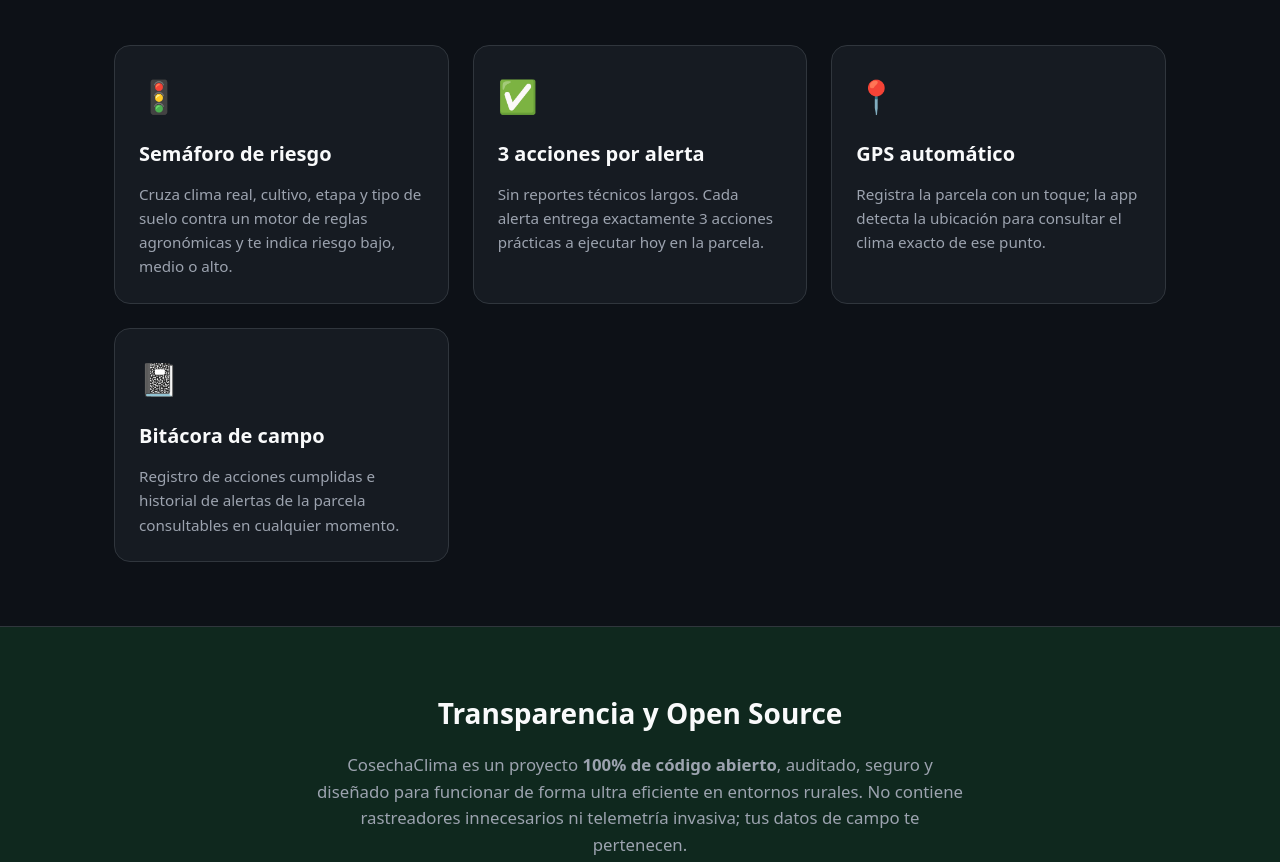
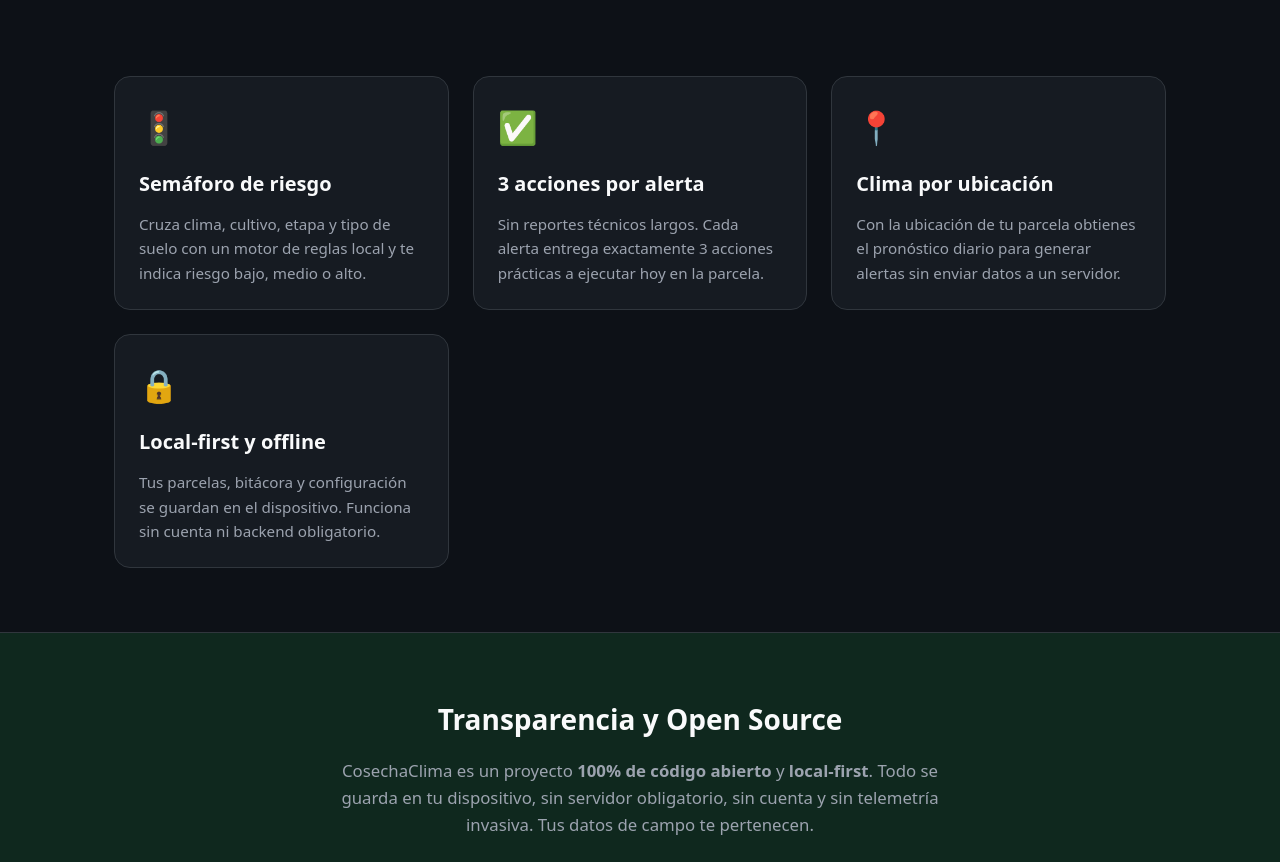
Before and after one commit to Abemilek/CosechaClima, an Astro site: page / in a window 1280 px wide. Shown: the part 700-1562 px from the top of the page. Built offline with nearby package versions, Linux system fonts and the light colour scheme; Astro itself is replaced by a stand-in of ours.

Commit message:
chore(landing): update to reflect local-first app, remove animations

```diff
--- a/src/layouts/Layout.astro
+++ b/src/layouts/Layout.astro
@@ -63,8 +63,6 @@
     font-family: system-ui, -apple-system, BlinkMacSystemFont, 'Segoe UI', Roboto, Oxygen, Ubuntu, Cantarell, 'Open Sans', 'Helvetica Neue', sans-serif;
     background: var(--bg-color);
     color: var(--text-primary);
-    scroll-behavior: smooth;
-    transition: background-color 0.3s ease, color 0.3s ease;
   }
 
   body {
--- a/src/pages/index.astro
+++ b/src/pages/index.astro
@@ -45,7 +45,7 @@
       <p class="location-tag">📍 Carazo, Nicaragua · Monitoreo Agrícola</p>
       <h2 class="hero-title">Tu semáforo de decisiones climáticas para el campo</h2>
       <p class="hero-subtitle">
-        CosechaClima traduce el clima en 3 acciones concretas para tu parcela — sin necesidad de un técnico agronómico presente todos los días.
+        CosechaClima traduce el clima en 3 acciones concretas para tu parcela. 100% local-first, sin servidor, sin cuenta y tus datos quedan en tu dispositivo.
       </p>
 
       <div class="hero-actions">
@@ -68,7 +68,7 @@
         <article class="feature-card">
           <div class="card-icon">🚦</div>
           <h3>Semáforo de riesgo</h3>
-          <p>Cruza clima real, cultivo, etapa y tipo de suelo contra un motor de reglas agronómicas y te indica riesgo bajo, medio o alto.</p>
+          <p>Cruza clima, cultivo, etapa y tipo de suelo con un motor de reglas local y te indica riesgo bajo, medio o alto.</p>
         </article>
 
         <article class="feature-card">
@@ -79,14 +79,14 @@
 
         <article class="feature-card">
           <div class="card-icon">📍</div>
-          <h3>GPS automático</h3>
-          <p>Registra la parcela con un toque; la app detecta la ubicación para consultar el clima exacto de ese punto.</p>
+          <h3>Clima por ubicación</h3>
+          <p>Con la ubicación de tu parcela obtienes el pronóstico diario para generar alertas sin enviar datos a un servidor.</p>
         </article>
 
         <article class="feature-card">
-          <div class="card-icon">📓</div>
-          <h3>Bitácora de campo</h3>
-          <p>Registro de acciones cumplidas e historial de alertas de la parcela consultables en cualquier momento.</p>
+          <div class="card-icon">🔒</div>
+          <h3>Local-first y offline</h3>
+          <p>Tus parcelas, bitácora y configuración se guardan en el dispositivo. Funciona sin cuenta ni backend obligatorio.</p>
         </article>
 
       </div>
@@ -98,8 +98,7 @@
     <div class="container transparency-content">
       <h2>Transparencia y Open Source</h2>
       <p>
-        CosechaClima es un proyecto <strong>100% de código abierto</strong>, auditado, seguro y diseñado para funcionar de forma ultra eficiente en entornos rurales.
-        No contiene rastreadores innecesarios ni telemetría invasiva; tus datos de campo te pertenecen.
+        CosechaClima es un proyecto <strong>100% de código abierto</strong> y <strong>local-first</strong>. Todo se guarda en tu dispositivo, sin servidor obligatorio, sin cuenta y sin telemetría invasiva. Tus datos de campo te pertenecen.
       </p>
     </div>
   </section>
@@ -165,7 +164,6 @@
     position: sticky;
     top: 0;
     z-index: 100;
-    transition: background-color 0.3s ease, border-color 0.3s ease;
   }
 
   .header-content {
```
